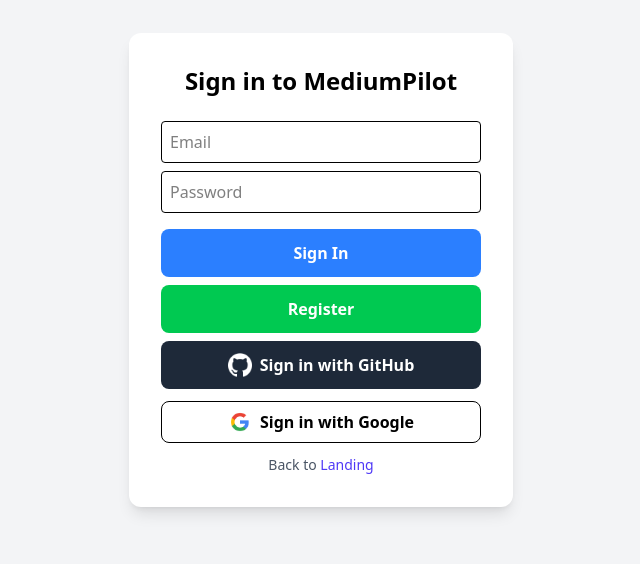
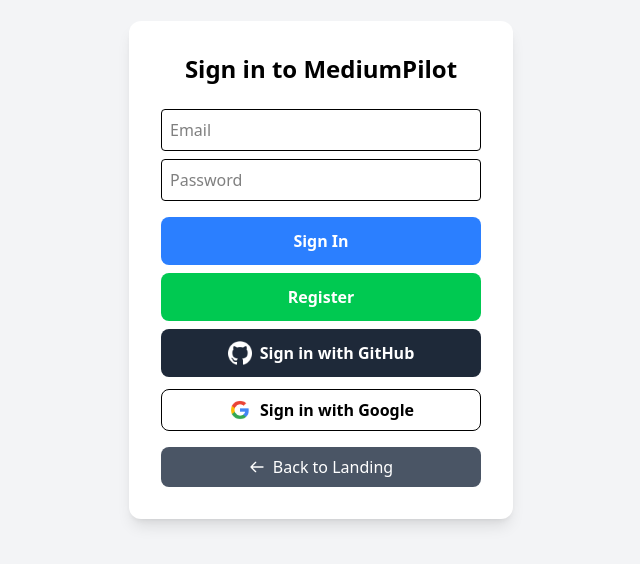
Before and after one commit to MediumPilot/MediumPilot, a React (Vite) app: page /signin in a window 1280 px wide. Shown: the part 130-694 px from the top of the page, without its empty margins (319-959 px from the left). Built offline with nearby package versions, Linux system fonts and the light colour scheme; no server answers.

Commit message:
feat: add professional Back to Landing button in Signin.jsx

```diff
--- a/src/index.css
+++ b/src/index.css
@@ -213,7 +213,11 @@ button[aria-label],
 /* Enhanced GitHub Star button styling */
 .lift-star.cta-pill {
   color: #111827 !important;
-  background: linear-gradient(135deg, #fde047 0%, #facc15 100%) !important; /* Better gold gradient */
+  background: linear-gradient(
+    135deg,
+    #fde047 0%,
+    #facc15 100%
+  ) !important; /* Better gold gradient */
   box-shadow:
     0 4px 14px rgba(245, 158, 11, 0.25),
     0 2px 6px rgba(0, 0, 0, 0.08) !important;
--- a/src/pages/SignIn.jsx
+++ b/src/pages/SignIn.jsx
@@ -170,12 +170,25 @@ export default function SignIn() {
           <span>Sign in with Google</span>
         </button>
 
-        <p className="text-sm text-gray-600 mt-3">
-          Back to{' '}
-          <Link to="/" className="text-indigo-600 hover:underline">
-            Landing
-          </Link>
-        </p>
+        <Link to="/">
+          <button className="mt-4 w-full py-2 px-4 bg-gray-600 hover:bg-gray-700 text-white font-medium rounded-lg transition duration-200 ease-in-out flex items-center justify-center gap-2">
+            <svg
+              className="w-4 h-4"
+              fill="none"
+              stroke="currentColor"
+              viewBox="0 0 24 24"
+              xmlns="http://www.w3.org/2000/svg"
+            >
+              <path
+                strokeLinecap="round"
+                strokeLinejoin="round"
+                strokeWidth={2}
+                d="M10 19l-7-7m0 0l7-7m-7 7h18"
+              />
+            </svg>
+            Back to Landing
+          </button>
+        </Link>
       </div>
     </div>
   );
```
Also changed, not shown: 1 other file (tests, documents, lock files or other folders).
